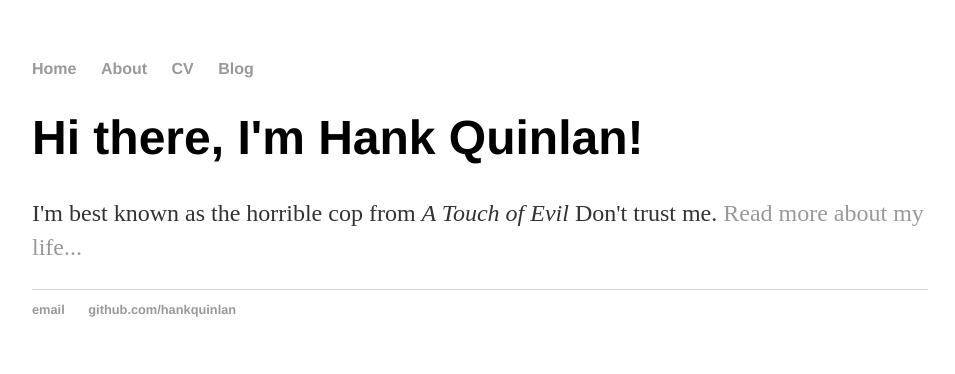
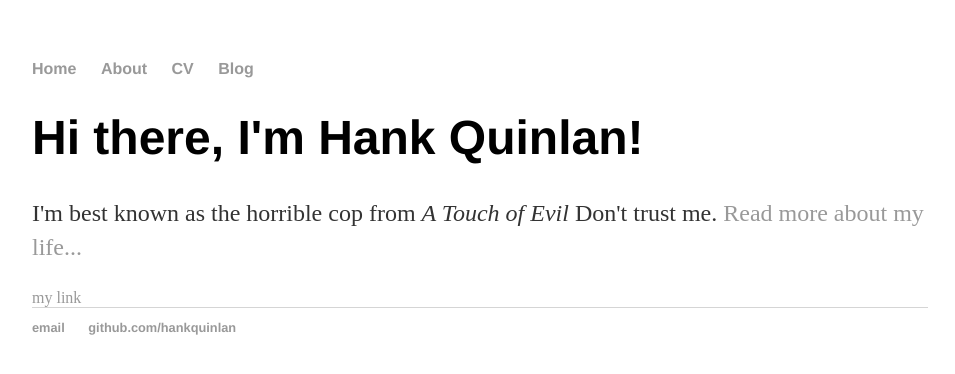
Before and after one commit to Sakura7383/sakura7383.github.io, a plain HTML site: page index.html in a window 1280 px wide. Shown: the whole page, without its empty margins (160-1115 px from the left). Drawn offline with Linux system fonts and the light colour scheme.

Commit message:
Update index.html

```diff
--- a/index.html
+++ b/index.html
@@ -18,6 +18,7 @@
     		<div class="blurb">
         		<h1>Hi there, I'm Hank Quinlan!</h1>
 				<p>I'm best known as the horrible cop from <em>A Touch of Evil</em> Don't trust me. <a href="/about">Read more about my life...</a></p>
+				<a href="thefile.html">my link</a>
     		</div><!-- /.blurb -->
 		</div><!-- /.container -->
 		<footer>
```
